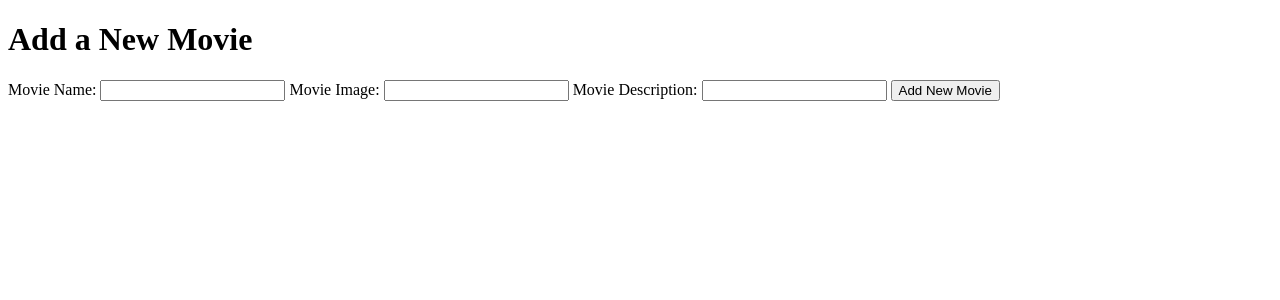
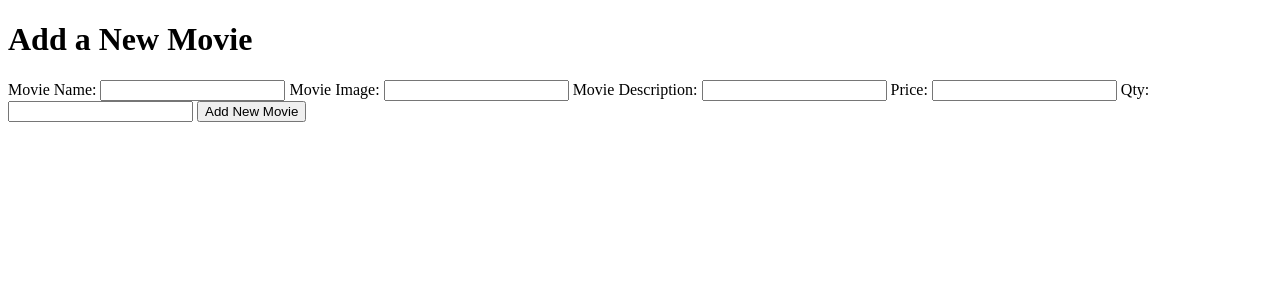
Before and after one commit to khency-h/bliss, a Node server app: page /movies/new in a window 1280 px wide. Shown: the top 300 px of the page. Run offline with Node 20, Linux system fonts and the light colour scheme; some libraries are stand-ins or nearby versions.

Commit message:
wip: Updates new page

```diff
--- a/views/new.ejs
+++ b/views/new.ejs
@@ -19,6 +19,12 @@
             <label>Movie Description:
                 <input type="text" name="movieDescription" required>
             </label>
+            <label>Price:
+                <input type="text" name="price">
+            </label>
+            <label>Qty:
+                <input type="text" name="qty">
+            </label>
 
             <input type="submit" value="Add New Movie">
         </form>
```
